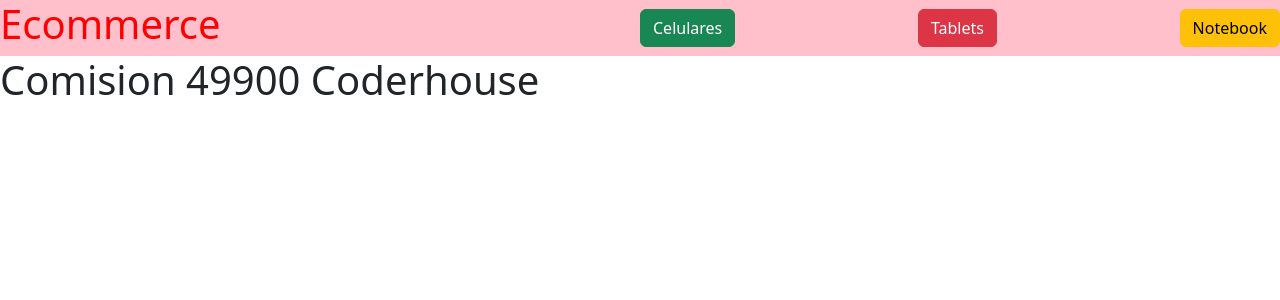
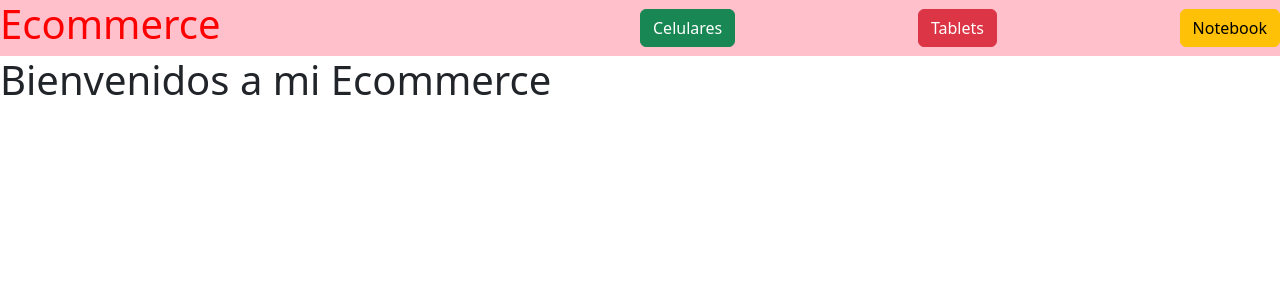
Before and after one commit to sebastianzuviria/ecommerce49900, a React (Vite) app: page / in a window 1280 px wide. Shown: the top 300 px of the page. Built offline with nearby package versions, Linux system fonts and the light colour scheme.

Commit message:
Clase de componentes

```diff
--- a/src/App.jsx
+++ b/src/App.jsx
@@ -1,10 +1,21 @@
 import Navbar from './components/Navbar/Navbar'
+import ItemListContainer from './components/ItemListContainer/ItemListContainer'
+// import Button from './components/Button/Button'
+// import ItemCount from "./components/ItemCount/ItemCount"
 
 function App() {
+  // const handleClick = () => console.log('click en celular')
+
   return (
     <>
       <Navbar />
-      <h1>Comision 49900 Coderhouse</h1>
+      <ItemListContainer greeting={'Bienvenidos a mi Ecommerce'}/>
+      {/* <Button text={'Celulares'} color={'red'} callback={handleClick}/>
+      <Button text={'Tablets'} color={'blue'} callback={() => console.log('click en tablet')}/>
+      <Button text={'Notebooks'} color={'green'} callback={() => console.log('click en notebook')}/>
+      <Button label={'Un texto'}/> */}
+      {/* <ItemCount initialValue={10} incrementBy={10}/> */}
+      {/* <ItemCount initialValue={20} incrementBy={25}/> */}
     </>
   )
 }
--- /dev/null
+++ b/src/components/Button/Button.jsx
@@ -0,0 +1,7 @@
+const Button = ({ color, text, callback }) => {
+    // const { callback, color, text } = props
+
+    return <button onClick={callback} style={{ color: color}}>{text}</button>
+}
+
+export default Button
--- /dev/null
+++ b/src/components/ItemCount/ItemCount.jsx
@@ -0,0 +1,26 @@
+import { useState } from 'react'
+
+const ItemCount = ({ initialValue, incrementBy }) => {
+    const [count, setCount] = useState(0)
+
+    const decrement = () => {
+        if(count > 0) {
+            setCount(prev => prev - incrementBy)
+        }
+    }
+
+    const increment = () => {
+        setCount(prev => prev + incrementBy)
+    }
+
+    return (
+        <div>
+            <h1>{count}</h1>
+            <button onClick={decrement}>Decrementar</button>
+            <button onClick={() => setCount(initialValue)}>Reiniciar</button>
+            <button onClick={increment}>Incrementar</button>
+        </div>
+    )
+}
+
+export default ItemCount
--- /dev/null
+++ b/src/components/ItemListContainer/ItemListContainer.jsx
@@ -0,0 +1,9 @@
+const ItemListContainer = ({ greeting }) => {
+    return (
+        <div>
+            <h1>{greeting}</h1>
+        </div>
+    )
+}
+
+export default ItemListContainer
--- a/src/main.jsx
+++ b/src/main.jsx
@@ -4,7 +4,7 @@ import App from './App.jsx'
 import 'bootstrap/dist/css/bootstrap.css';
 
 ReactDOM.createRoot(document.getElementById('root')).render(
-  <React.StrictMode>
+  // <React.StrictMode>
     <App />
-  </React.StrictMode>,
+  // </React.StrictMode>,
 )
```
Also changed, not shown: .eslintrc.cjs.
